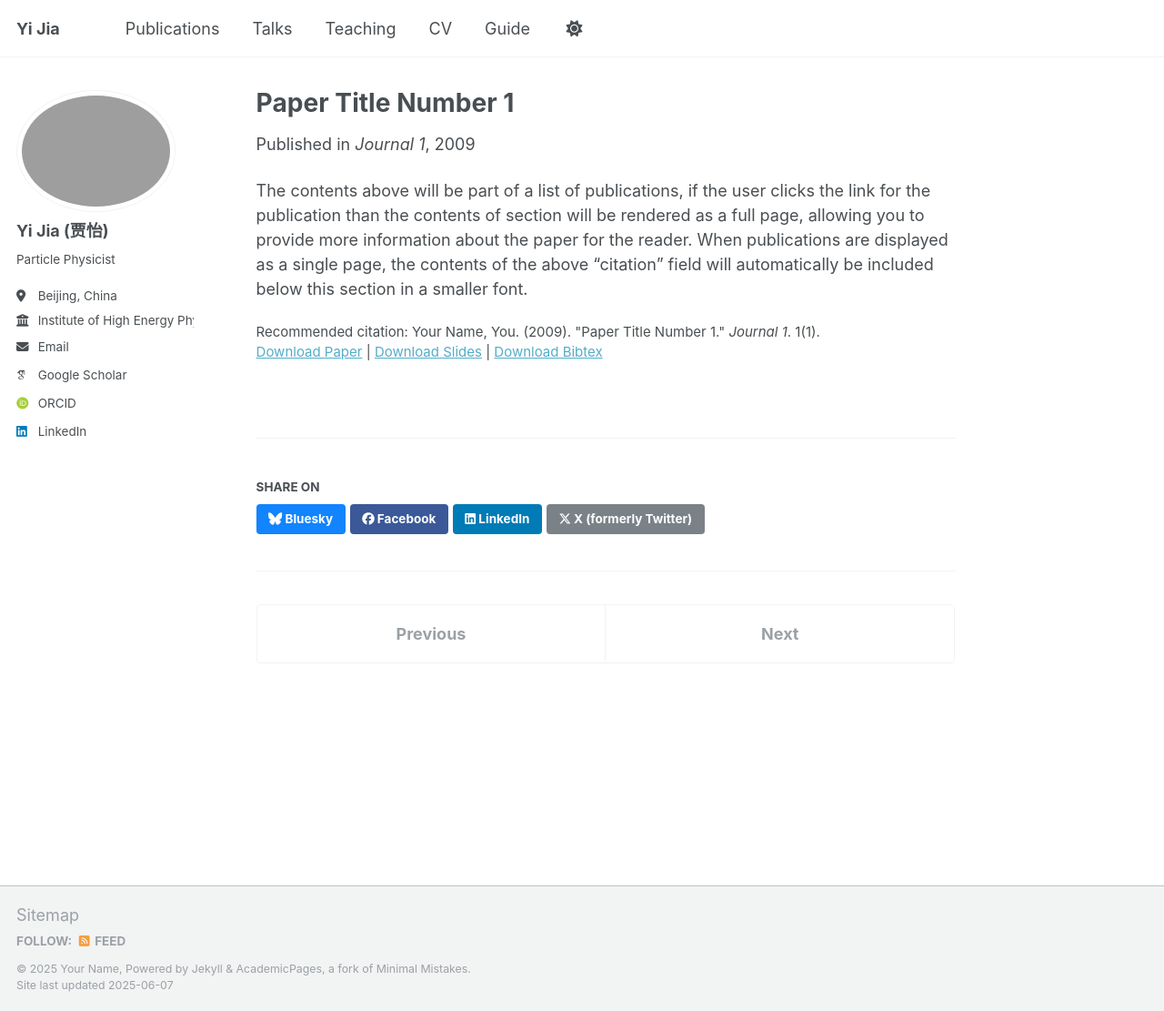
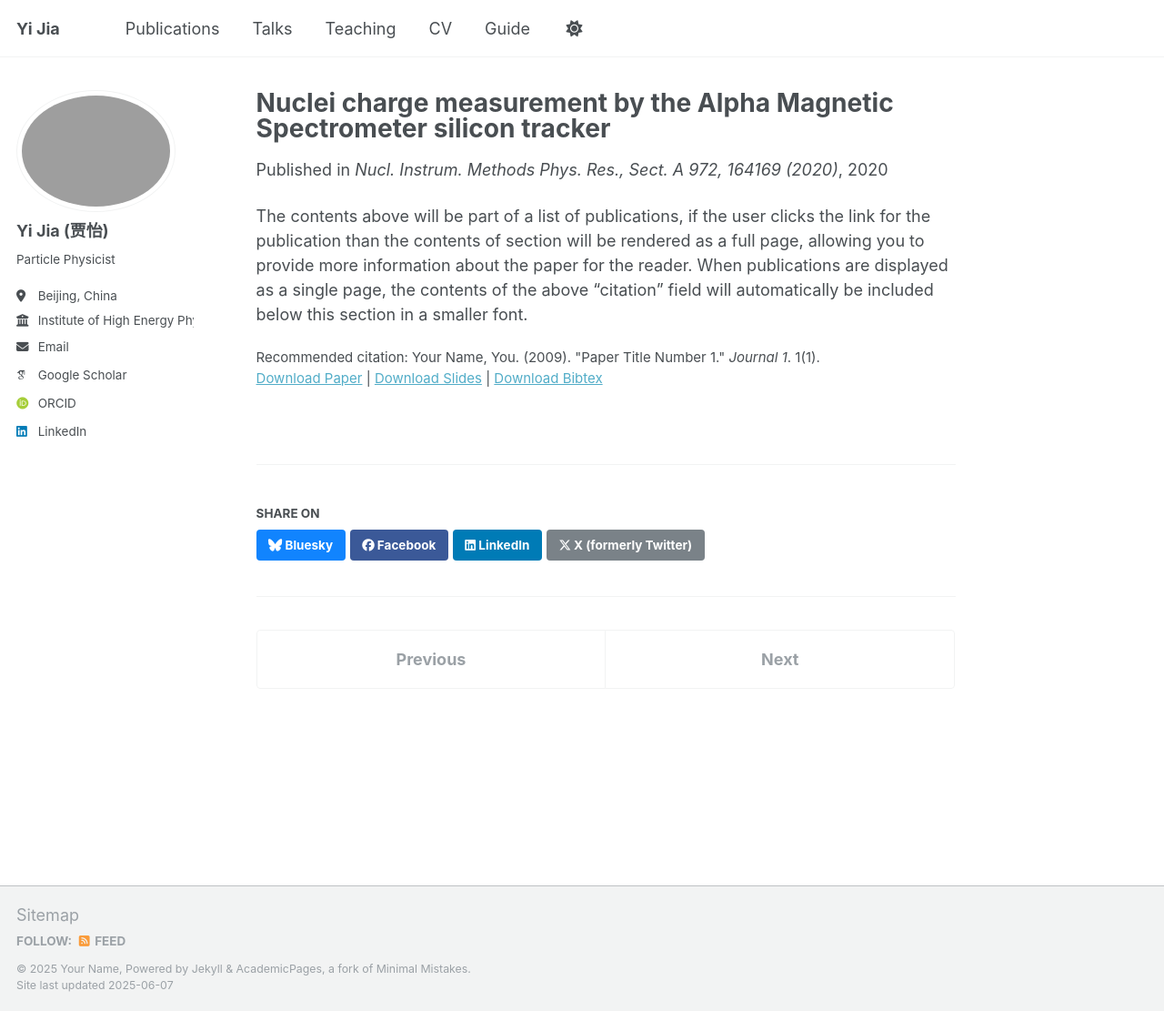
Before and after one commit to yijia-hep/yijia-hep, a Jekyll site: the page built from _publications/2020-08-21-paper-title-number-1.md, in a window 1280 px wide and 1111 px high. Shown: the whole window at 91% size. Built offline with Jekyll 4.4.1, drawn with Linux system fonts in a browser that asks for light colours; some web fonts are replaced.

Commit message:
no messega

```diff
--- a/_publications/2009-10-01-paper-title-number-1.md
+++ b/_publications/2020-08-21-paper-title-number-1.md
@@ -1,11 +1,11 @@
 ---
-title: "Paper Title Number 1"
+title: "Nuclei charge measurement by the Alpha Magnetic Spectrometer silicon tracker"
 collection: publications
 category: manuscripts
-permalink: /publication/2009-10-01-paper-title-number-1
+permalink: /publication/2020-08-21-paper-title-number-1
 excerpt: 'This paper is about the number 1. The number 2 is left for future work.'
-date: 2009-10-01
-venue: 'Journal 1'
+date: 2020-08-21
+venue: 'Nucl. Instrum. Methods Phys. Res., Sect. A 972, 164169 (2020)'
 slidesurl: 'http://academicpages.github.io/files/slides1.pdf'
 paperurl: 'http://academicpages.github.io/files/paper1.pdf'
 bibtexurl: 'http://academicpages.github.io/files/bibtex1.bib'
```
